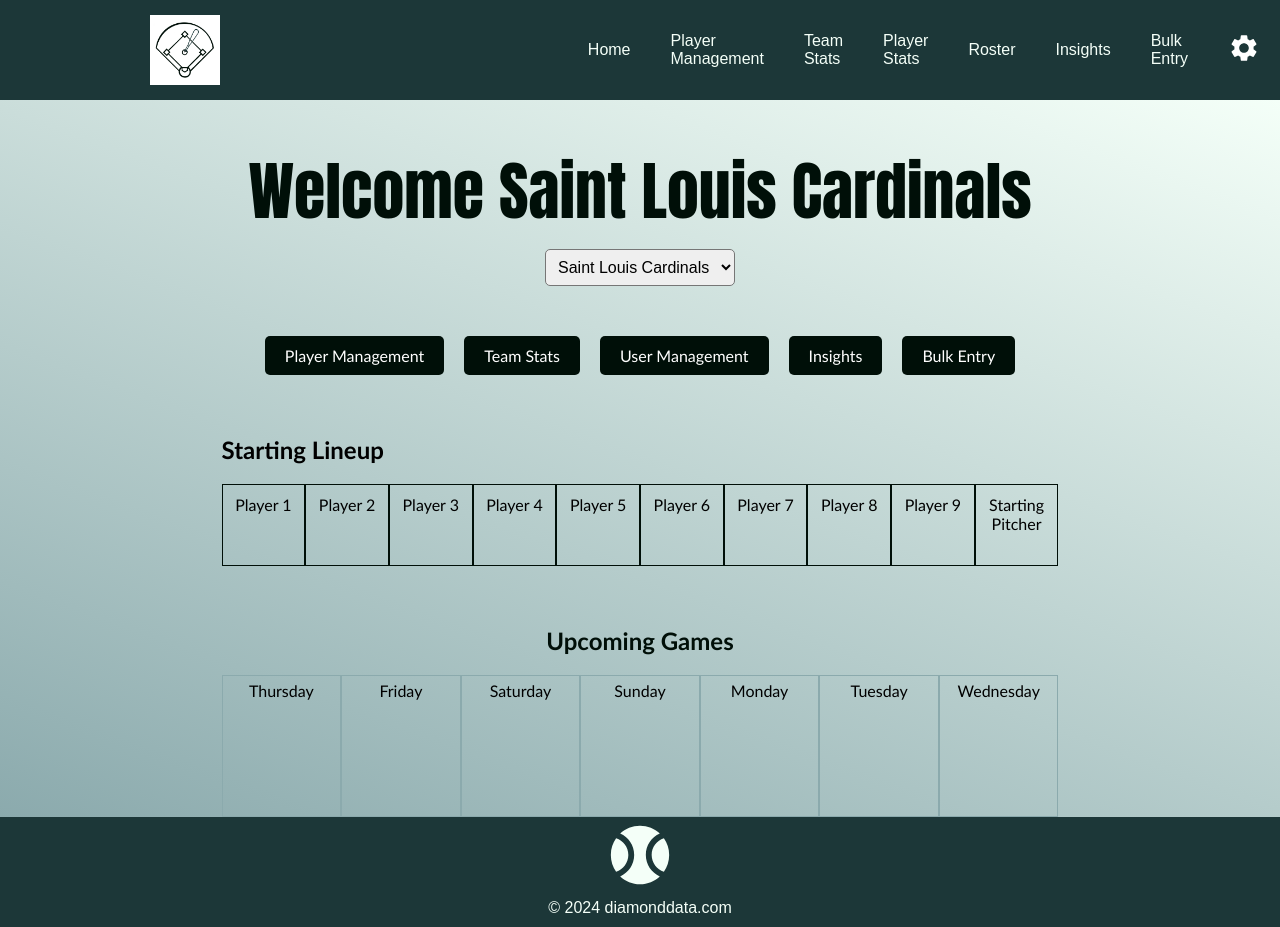
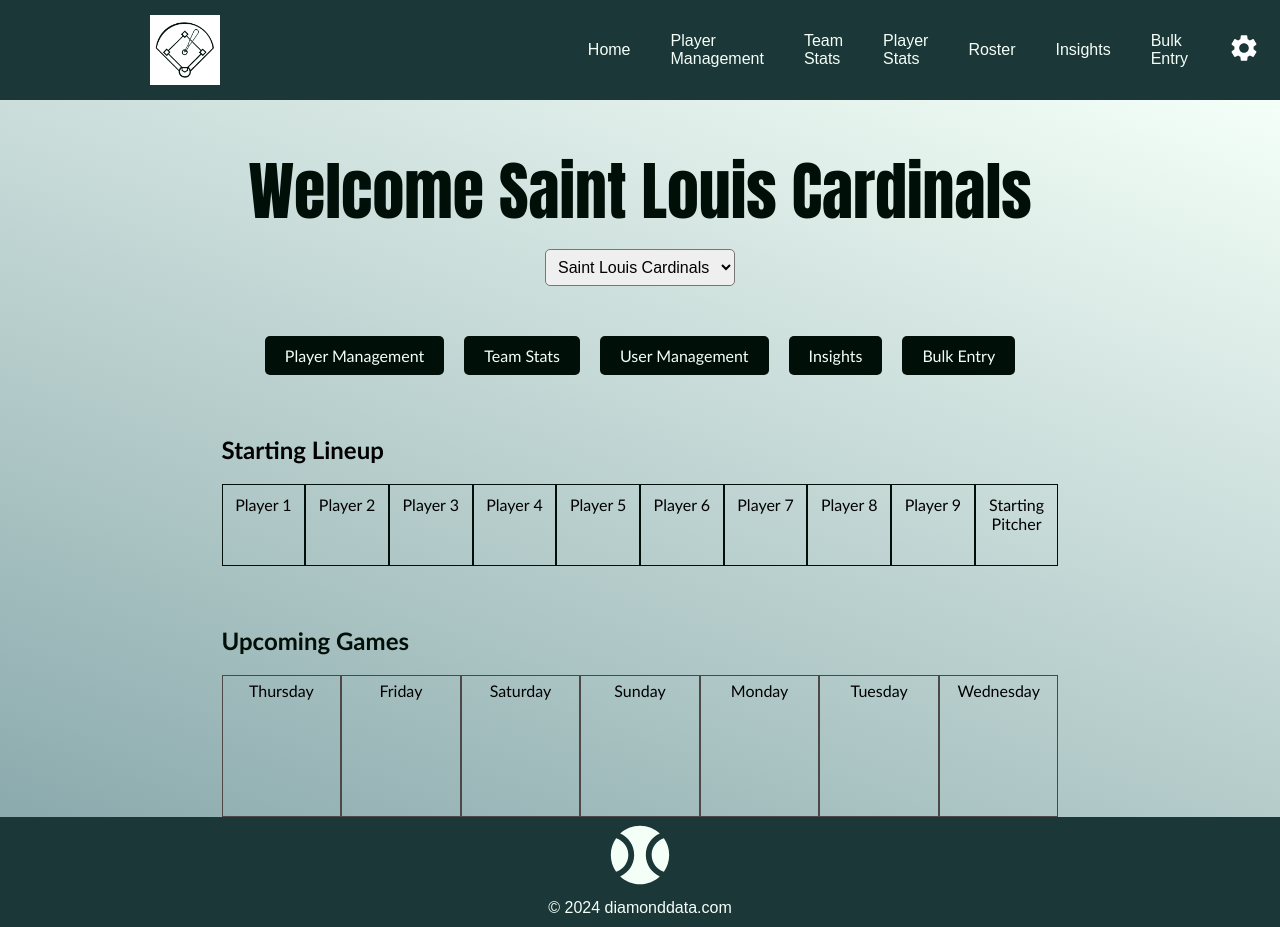
Before and after one commit to noahcs2002/Diamond-Data, a React (Create React App) app in the folder app/: page /home in a window 1280 px wide. Built offline with nearby package versions, Linux system fonts and the light colour scheme.

Commit message:
Finish touching up home page

```diff
--- a/app/src/styles/Global.scss
+++ b/app/src/styles/Global.scss
@@ -5,6 +5,7 @@
     --background3-color: #8BAAAD;
     --border-color: #000F08;
     --border2-color: #8BAAAD;
+    --border3-color: #4D4847;
     --box-shadow-color: #4D4847;
     --button-color: #F4FFF8;
     --button2-color: #000F08;
--- a/app/src/styles/Home.scss
+++ b/app/src/styles/Home.scss
@@ -41,15 +41,15 @@
       display: inline-block;
       margin: 0 10px;
       padding: 10px 20px;
-      background-color: #000F08;
-      color: white;
+      background-color: var(--button2-color);
+      color: var(--text-color);
       text-decoration: none;
       border-radius: 5px;
       font-size: 16px;
     }
 
     .button:hover {
-      background-color: #8BAAAD;
+      background-color: var(--hover-color);
     }
   }
 
@@ -62,7 +62,7 @@
       .player {
         flex: 1;
         text-align: center;
-        border: 1px solid #000F08;
+        border: 1px solid var(--border-color);
         padding: 10px;
         margin: 0px;
         height: 60px;
@@ -71,7 +71,6 @@
 
     .calendar {
       margin-top: 60px;
-      text-align: center;
 
       h2 {
         color: var(--text3-color);
@@ -84,7 +83,7 @@
           flex: 1;
           text-align: center;
           padding: 5px;
-          border: 1px solid var(--border2-color);
+          border: 1px solid var(--border3-color);
           height: 130px;
         }
       }
```
